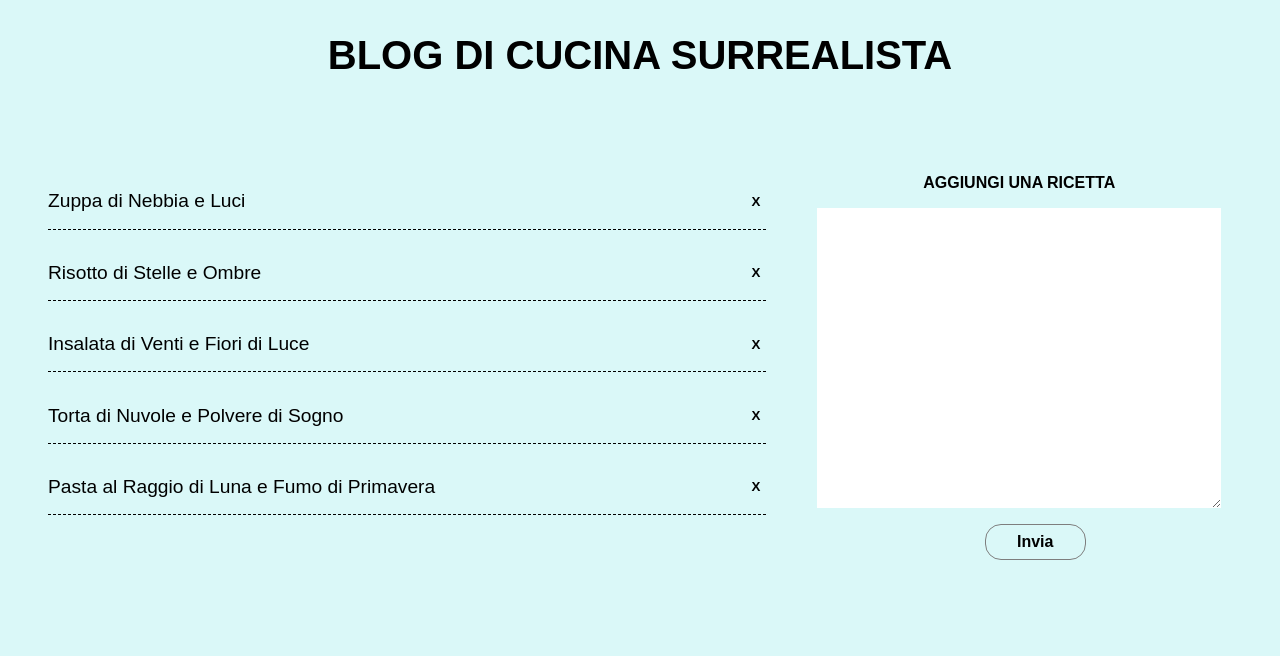
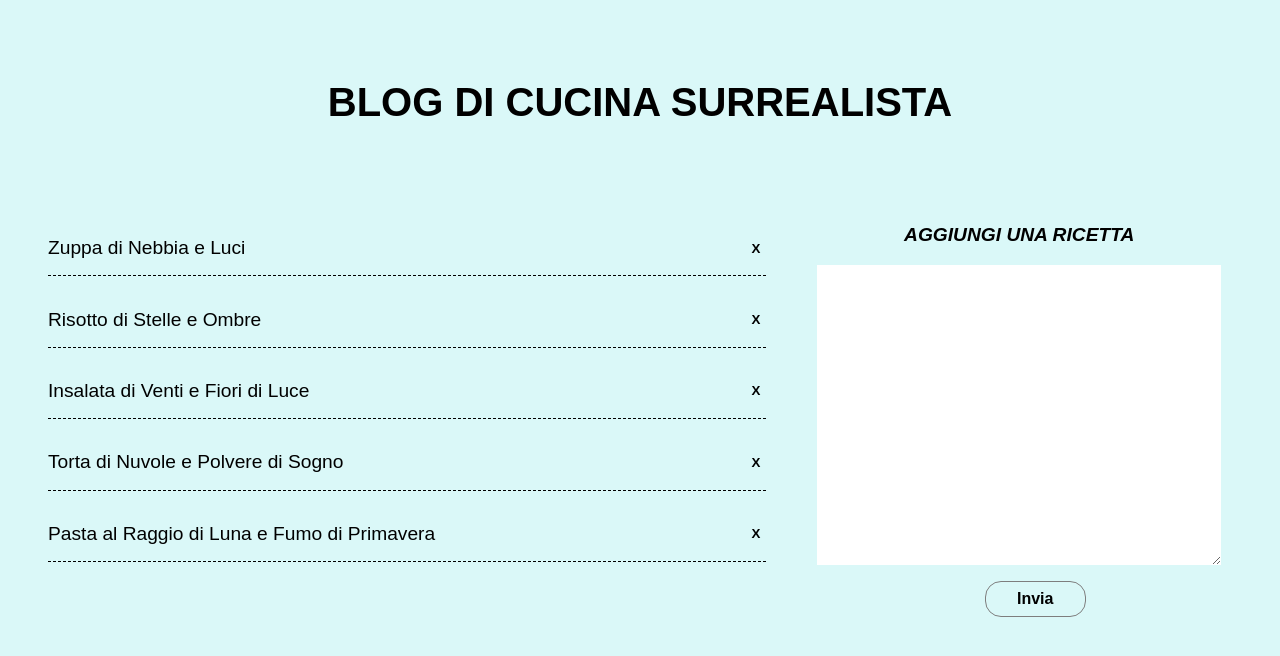
Before and after one commit to valentinobellini/react-form, a React (Vite) app: page / in a window 1280 px wide. Shown: the top 656 px of the page. Built offline with nearby package versions, Linux system fonts and the light colour scheme.

Commit message:
patch css

```diff
--- a/src/index.css
+++ b/src/index.css
@@ -25,6 +25,7 @@ body {
 .blog h2 {
   font-Family: "Montserrat", sans-serif;
   font-size: 2.5rem;
+  margin-top: 5rem;
   margin-bottom: 5rem;
 }
 
@@ -62,8 +63,9 @@ form {
 
 .textarea-caption {
   font-Family: "Montserrat", sans-serif;
-  font-size: 1rem;
+  font-size: 1.2rem;
   font-weight: 700;
+  font-style: oblique;
 }
 
 textarea {
@@ -94,6 +96,11 @@ form button {
   padding: 0.5rem;
   border: 1px solid rgb(126, 126, 126);
   border-radius: 1rem;
+}
+
+form button:hover {
+  background-color: rgb(58, 58, 58);
+  color: white;
 }
 
 
```
